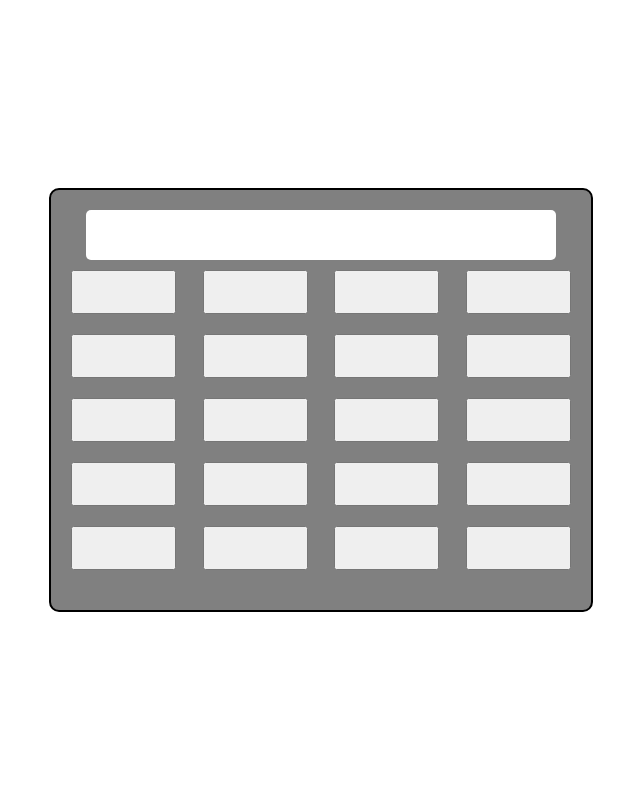
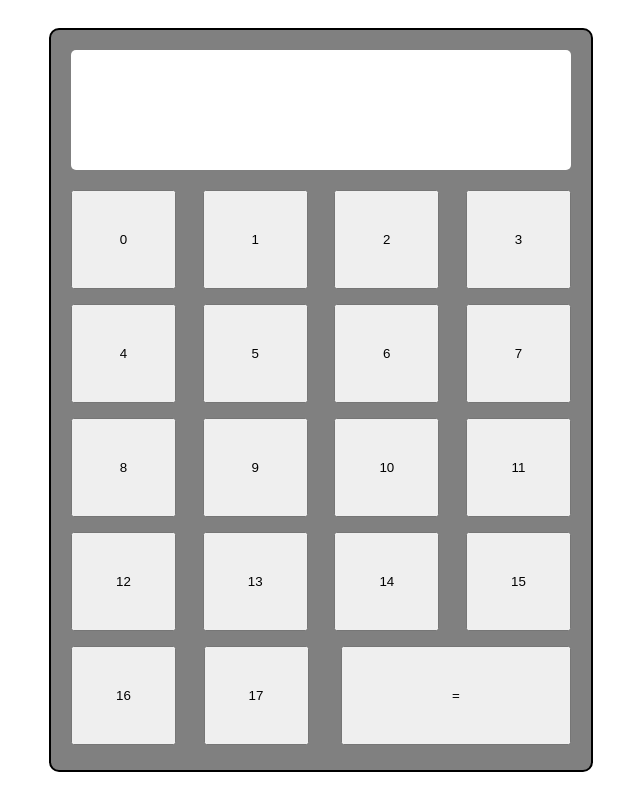
Before and after one commit to SirGeist/calculator, a plain HTML site: page index.html in a window 1280 px wide. Shown: the whole page, without its empty margins (319-959 px from the left). Drawn offline with Linux system fonts and the light colour scheme.

Commit message:
Formatted the display so it is wider; replaced the bottom 2 buttons with 1 big equal sign button

```diff
--- a/scripts.js
+++ b/scripts.js
@@ -16,12 +16,22 @@ let calc = (num1, num2, operator) => {
 
 const calcContainer = document.querySelector(".btn-container");
 const fragment = document.createDocumentFragment();
-for (let i = 0; i < 20; i++) {
+for (let i = 0; i < 19; i++) {
   const btn = document.createElement("button");
   btn.setAttribute(
     "style",
-    "display: flex; justify-content: space-between; height: 20px; align-items: center; padding: 20px;"
+    "display: flex; justify-content: center; align-items: center; padding: 40px;"
   );
+  btn.textContent = i;
+
+  // Last button is supposed to be the equal sign
+  if (i === 18) {
+    btn.textContent = "=";
+    btn.style.width = "calc(50% - 20px)";
+    btn.style.height = "calc(20% - 10px)";
+    btn.style.marginLeft = "5px";
+    btn.setAttribute("colspan", "2");
+  }
   fragment.appendChild(btn);
 }
 
--- a/styles.css
+++ b/styles.css
@@ -8,14 +8,14 @@ body {
 }
 
 .display {
-  width: calc(100% - 40px);
-  height: 40px;
+  width: 100%;
+  height: 110px;
   font-size: 20px;
   text-align: right;
   border: none;
   border-radius: 5px;
   padding: 5px;
-  margin-left: 15px;
+  /* margin-left: 10px; */
   margin-bottom: 10px;
 }
 
@@ -33,5 +33,6 @@ body {
 button {
   width: calc(25% - 20px);
   height: calc(20% - 20px);
-  margin-bottom: 20px;
+  margin-top: 10px;
+  margin-bottom: 5px;
 }
```
